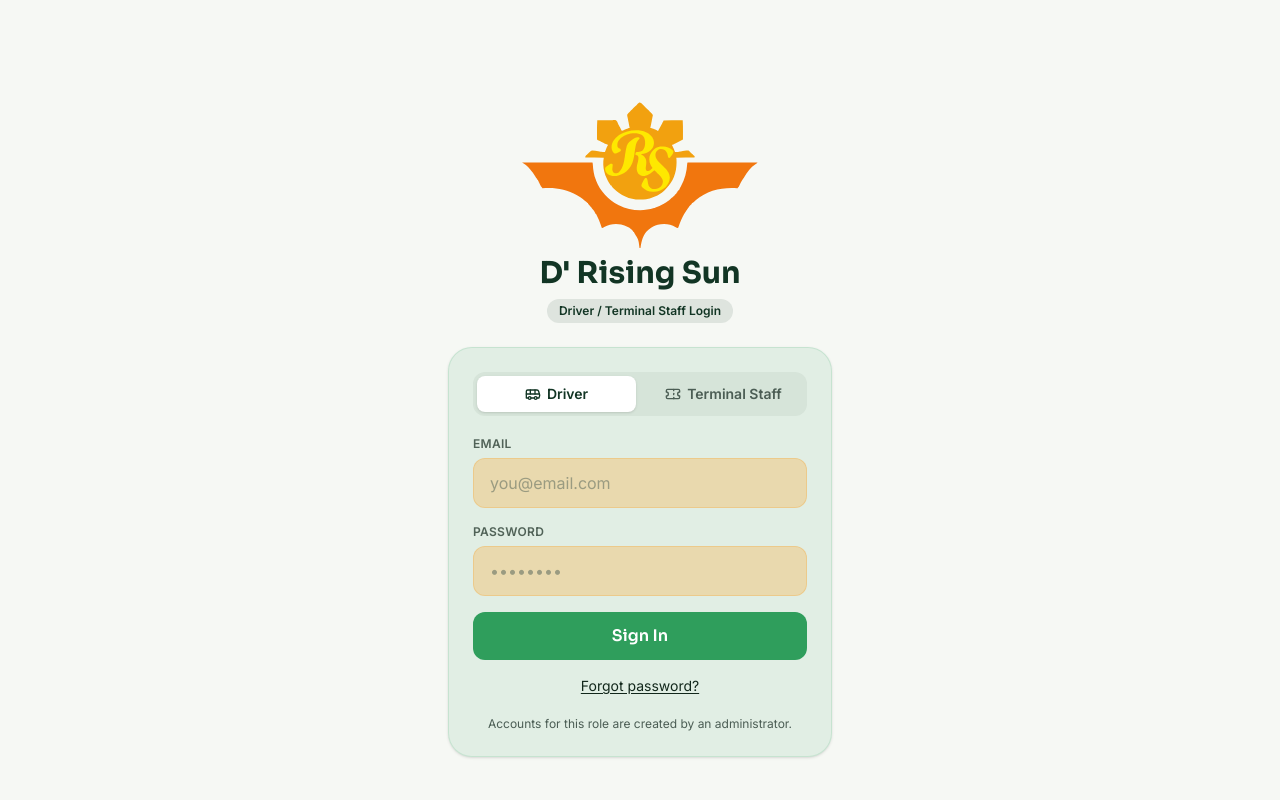
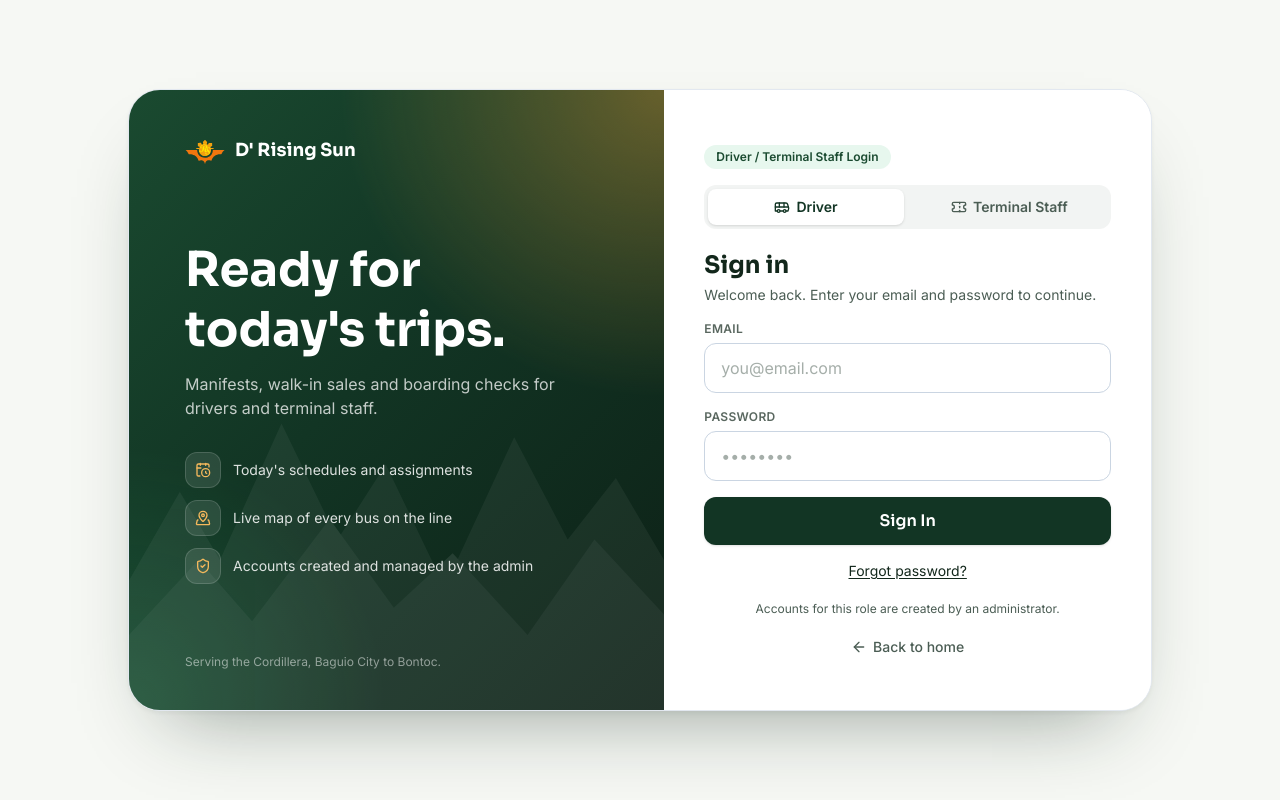
Before and after one commit to Rijuez21/DRS-CAP2, a React (Vite) app in the folder drs-bus-main/: page /login/staff in a window 1280 px wide. Built offline with nearby package versions, Linux system fonts and the light colour scheme; no server answers.

Commit message:
feat(auth UI): enhance AuthShell and LoginForm components with new headlines and taglines; improve layout for better user experience

```diff
--- a/drs-bus-main/src/components/auth/AuthShell.jsx
+++ b/drs-bus-main/src/components/auth/AuthShell.jsx
@@ -1,28 +1,99 @@
+import { Link } from "react-router-dom";
+import { ArrowLeft, CalendarClock, MapPinned, ShieldCheck, Ticket } from "lucide-react";
 import sunLogo from "../../assets/logo-sun.svg";
 
-export default function AuthShell({ roleLabel, roleTag, children }) {
+// ── Left-panel image ─────────────────────────────────────────────────────
+// Leave as null for the built-in forest/sunrise artwork. To use a photo
+// instead (a bus on the Halsema, the terminal, a Cordillera view):
+//   1. put the file in src/assets/, e.g. src/assets/login-side.jpg
+//   2. replace the line below with:
+//        import SIDE_IMAGE from "../../assets/login-side.jpg";
+//      (and delete `const SIDE_IMAGE = null;`)
+// The photo is darkened with a green overlay so the white text stays readable.
+const SIDE_IMAGE = null;
+
+const DEFAULT_TAGLINE = "Book a seat, follow your bus live, and travel the Baguio–Bontoc line with D' Rising Sun.";
+
+// Feature list on the brand panel (desktop only). "passenger" for the
+// passenger login, "team" for admin / staff / driver / owner logins.
+const HIGHLIGHTS = {
+  passenger: [
+    { icon: Ticket, text: "Reserve seats before you reach the terminal" },
+    { icon: MapPinned, text: "Live bus tracking along the route" },
+    { icon: ShieldCheck, text: "Your bookings and payments in one account" },
+  ],
+  team: [
+    { icon: CalendarClock, text: "Today's schedules and assignments" },
+    { icon: MapPinned, text: "Live map of every bus on the line" },
+    { icon: ShieldCheck, text: "Accounts created and managed by the admin" },
+  ],
+};
+
+// Split login layout: brand panel on the left (a short banner on phones),
+// the form on the right. Purely presentational: LoginForm keeps all the
+// sign-in / sign-up logic.
+//
+//   roleLabel  chip above the form ("Passenger Login")
+//   headline   big text on the brand panel
+//   tagline    one line under the headline
+//   audience   "passenger" (default) or "team": which feature list to show
+//   roleTag    optional small note under the form
+export default function AuthShell({ roleLabel, roleTag, headline = "Welcome aboard.", tagline = DEFAULT_TAGLINE, audience = "passenger", children }) {
   return (
-    <div className="min-h-screen flex items-center justify-center bg-surface px-4 py-10">
-      <div className="w-full max-w-sm">
-        <div className="flex flex-col items-center text-center mb-6">
-          <img src={sunLogo} alt="D' Rising Sun logo" className="w-60 h-60 -mb-10" />
-          <h1 className="font-display text-3xl font-bold text-brand-forest-900 mt-3">
-            D&apos; Rising Sun
-          </h1>
-          {roleLabel && (
-            <span className="mt-2 inline-flex items-center px-3 py-1 rounded-full text-xs font-semibold bg-brand-forest-900/10 text-brand-forest-900">
-              {roleLabel}
-            </span>
-          )}
+    <div className="min-h-screen bg-surface lg:flex lg:items-center lg:justify-center lg:p-8">
+      <div className="lg:grid lg:grid-cols-[minmax(0,1.1fr)_minmax(0,1fr)] lg:w-full lg:max-w-5xl lg:rounded-[2rem] lg:overflow-hidden lg:bg-white lg:border lg:border-slate-200 lg:shadow-[0_2px_4px_rgb(18_39_27/0.05),0_40px_80px_-40px_rgb(18_39_27/0.45)]">
+      {/* ── Brand panel ─────────────────────────────────────────────── */}
+      <aside className="hero-forest relative flex flex-col justify-between px-6 py-6 sm:px-10 lg:px-14 lg:px-12 lg:py-10 lg:min-h-[620px]">
+        {SIDE_IMAGE && (
+          <>
+            <img src={SIDE_IMAGE} alt="" className="absolute inset-0 -z-20 w-full h-full object-cover" />
+            <div className="absolute inset-0 -z-10 bg-linear-to-br from-brand-forest-900/85 via-brand-forest-900/70 to-brand-forest-950/90" />
+          </>
+        )}
+
+        <Link to="/" className="inline-flex items-center gap-2.5 self-start rounded-lg">
+          <img src={sunLogo} alt="" className="w-10 h-10" />
+          <span className="font-display text-lg font-bold">D&apos; Rising Sun</span>
+        </Link>
+
+        <div className="mt-6 lg:mt-0 max-w-md">
+          <h1 className="font-display font-bold leading-tight text-3xl sm:text-4xl lg:text-5xl">{headline}</h1>
+          <p className="mt-3 text-sm sm:text-base text-white/75">{tagline}</p>
+
+          <ul className="hidden lg:block mt-8 space-y-3">
+            {(HIGHLIGHTS[audience] ?? HIGHLIGHTS.passenger).map(({ icon: Icon, text }) => (
+              <li key={text} className="flex items-center gap-3 text-sm text-white/85">
+                <span className="w-9 h-9 shrink-0 rounded-xl bg-white/10 border border-white/15 flex items-center justify-center">
+                  <Icon className="w-4 h-4 text-brand-sunrise-400" aria-hidden="true" />
+                </span>
+                {text}
+              </li>
+            ))}
+          </ul>
         </div>
 
-        <div className="rounded-3xl bg-brand-green-600/10 border border-brand-green-600/15 p-6 shadow-sm">
-          {children}
+        <p className="hidden lg:block text-xs text-white/50">Serving the Cordillera, Baguio City to Bontoc.</p>
+      </aside>
+
+      {/* ── Form panel ──────────────────────────────────────────────── */}
+            <main className="flex flex-col items-center justify-center px-4 py-8 sm:px-6 lg:px-10 lg:py-10 lg:bg-white">
+        <div className="w-full max-w-md">
+          <div className="bg-white rounded-3xl border border-slate-200 shadow-[0_1px_2px_rgb(18_39_27/0.05),0_24px_48px_-28px_rgb(18_39_27/0.35)] p-6 sm:p-8 lg:border-0 lg:shadow-none lg:rounded-none lg:p-0">
+            {roleLabel && (
+              <span className="inline-flex items-center px-3 py-1 mb-4 rounded-full text-xs font-semibold bg-brand-green-500/12 text-brand-forest-800">
+                {roleLabel}
+              </span>
+            )}
+            {children}
+          </div>
+
+          {roleTag && <p className="text-center text-xs text-ink-600 mt-4">{roleTag}</p>}
+
+          <Link to="/" className="mt-5 mx-auto flex w-fit items-center gap-1.5 text-sm font-medium text-ink-600 hover:text-brand-forest-900">
+            <ArrowLeft className="w-4 h-4" aria-hidden="true" /> Back to home
+          </Link>
         </div>
-
-        {roleTag && (
-          <p className="text-center text-xs text-ink-600 mt-4">{roleTag}</p>
-        )}
+      </main>
       </div>
     </div>
   );
--- a/drs-bus-main/src/components/auth/LoginForm.jsx
+++ b/drs-bus-main/src/components/auth/LoginForm.jsx
@@ -4,6 +4,10 @@ import { useAuth, AUTH_NOTICE_KEY } from "../../context/AuthContext";
 import * as api from "../../lib/api";
 import { readIdImage } from "../../lib/discounts";
 import DiscountIdFields from "../passenger/DiscountIdFields";
+
+// One style for every field on the login / sign-up form. Change it here.
+const INPUT_CLASS =
+  "w-full bg-white border border-slate-300 rounded-xl px-4 py-3 outline-none transition-colors hover:border-slate-400 focus:border-brand-green-600 focus:ring-2 focus:ring-brand-green-600/25 placeholder:text-ink-600/50";
 
 export default function LoginForm({
   role,
@@ -87,6 +91,12 @@ export default function LoginForm({
 
   return (
     <form onSubmit={handleSubmit} className="space-y-4" aria-label={`${role} ${mode} form`}>
+      <div>
+        <h2 className="font-display text-2xl font-bold text-ink-900">{mode === "signup" ? "Create your account" : "Sign in"}</h2>
+        <p className="text-sm text-ink-600 mt-1">
+          {mode === "signup" ? "It only takes a minute. You can add a discount ID now or later." : "Welcome back. Enter your email and password to continue."}
+        </p>
+      </div>
       {notice && !error && (
         <p role="status" className="text-sm font-medium text-brand-forest-900 bg-brand-sunrise-400/30 rounded-xl px-4 py-2.5">
           {notice}
@@ -100,7 +110,7 @@ export default function LoginForm({
             value={name}
             onChange={(e) => setName(e.target.value)}
             placeholder="Juan Dela Cruz"
-            className="w-full bg-brand-sunrise-400/40 border border-brand-sunrise-500/30 rounded-xl px-4 py-3 outline-none focus:ring-2 focus:ring-brand-green-600/50 placeholder:text-ink-600/50"
+            className={INPUT_CLASS}
           />
         </Field>
       )}
@@ -112,7 +122,7 @@ export default function LoginForm({
           value={email}
           onChange={(e) => setEmail(e.target.value)}
           placeholder="you@email.com"
-          className="w-full bg-brand-sunrise-400/40 border border-brand-sunrise-500/30 rounded-xl px-4 py-3 outline-none focus:ring-2 focus:ring-brand-green-600/50 placeholder:text-ink-600/50"
+          className={INPUT_CLASS}
         />
       </Field>
 
@@ -124,7 +134,7 @@ export default function LoginForm({
           onChange={(e) => setPassword(e.target.value)}
           placeholder="••••••••"
           maxLength={128}
-          className="w-full bg-brand-sunrise-400/40 border border-brand-sunrise-500/30 rounded-xl px-4 py-3 outline-none focus:ring-2 focus:ring-brand-green-600/50 placeholder:text-ink-600/50"
+          className={INPUT_CLASS}
         />
         {mode === "signup" && <p className="text-xs text-ink-600 mt-1">At least 8 characters, with letters, numbers, and one capital letter.</p>}
       </Field>
@@ -133,7 +143,7 @@ export default function LoginForm({
         <DiscountIdFields
           value={discount}
           onChange={setDiscount}
-          inputClass="w-full bg-brand-sunrise-400/40 border border-brand-sunrise-500/30 rounded-xl px-4 py-3 outline-none focus:ring-2 focus:ring-brand-green-600/50 placeholder:text-ink-600/50"
+          inputClass={INPUT_CLASS}
         />
       )}
 
@@ -146,7 +156,7 @@ export default function LoginForm({
       <button
         type="submit"
         disabled={isSubmitting}
-        className="w-full bg-brand-green-600 hover:bg-brand-green-500 disabled:opacity-60 transition-colors text-white font-display font-semibold rounded-xl py-3"
+        className="w-full bg-brand-forest-900 hover:bg-brand-forest-800 disabled:opacity-60 transition-colors text-white font-display font-semibold rounded-xl py-3 shadow-sm"
       >
         {isSubmitting ? (mode === "signup" ? "Creating account…" : "Signing in…") : mode === "signup" ? "Create Account" : "Sign In"}
       </button>
--- a/drs-bus-main/src/pages/auth/AdminLogin.jsx
+++ b/drs-bus-main/src/pages/auth/AdminLogin.jsx
@@ -3,7 +3,12 @@ import LoginForm from "../../components/auth/LoginForm";
 
 export default function AdminLogin() {
   return (
-    <AuthShell roleLabel="Admin Login">
+    <AuthShell
+      roleLabel="Admin Login"
+      headline="Run the whole line from one place."
+      tagline="Schedules, fleet, routes, payments and reports for D' Rising Sun."
+      audience="team"
+    >
       <LoginForm role="admin" redirectPath="/admin/dashboard" />
     </AuthShell>
   );
--- a/drs-bus-main/src/pages/auth/OwnerLogin.jsx
+++ b/drs-bus-main/src/pages/auth/OwnerLogin.jsx
@@ -3,7 +3,12 @@ import LoginForm from "../../components/auth/LoginForm";
 
 export default function OwnerLogin() {
   return (
-    <AuthShell roleLabel="Bus Owner Login">
+    <AuthShell
+      roleLabel="Bus Owner Login"
+      headline="Know where your buses are."
+      tagline="Follow your fleet live along the Baguio–Bontoc route."
+      audience="team"
+    >
       <LoginForm role="owner" redirectPath="/owner/tracking" />
     </AuthShell>
   );
--- a/drs-bus-main/src/pages/auth/PassengerLogin.jsx
+++ b/drs-bus-main/src/pages/auth/PassengerLogin.jsx
@@ -3,7 +3,11 @@ import LoginForm from "../../components/auth/LoginForm";
 
 export default function PassengerLogin() {
   return (
-    <AuthShell roleLabel="Passenger Login">
+    <AuthShell
+      roleLabel="Passenger Login"
+      headline="Welcome aboard."
+      tagline="Book a seat, follow your bus live, and travel the Baguio–Bontoc line with D' Rising Sun."
+    >
       <LoginForm role="passenger" redirectPath="/passenger/home" showSignUp />
     </AuthShell>
   );
--- a/drs-bus-main/src/pages/auth/StaffLogin.jsx
+++ b/drs-bus-main/src/pages/auth/StaffLogin.jsx
@@ -21,7 +21,12 @@ export default function StaffLogin() {
   const active = SUB_ROLES.find((r) => r.role === subRole);
 
   return (
-    <AuthShell roleLabel="Driver / Terminal Staff Login">
+    <AuthShell
+      roleLabel="Driver / Terminal Staff Login"
+      headline="Ready for today's trips."
+      tagline="Manifests, walk-in sales and boarding checks for drivers and terminal staff."
+      audience="team"
+    >
       <div className="grid grid-cols-2 gap-2 mb-5 bg-brand-forest-900/5 rounded-xl p-1">
         {SUB_ROLES.map(({ role, label, icon: Icon }) => (
           <button
```
